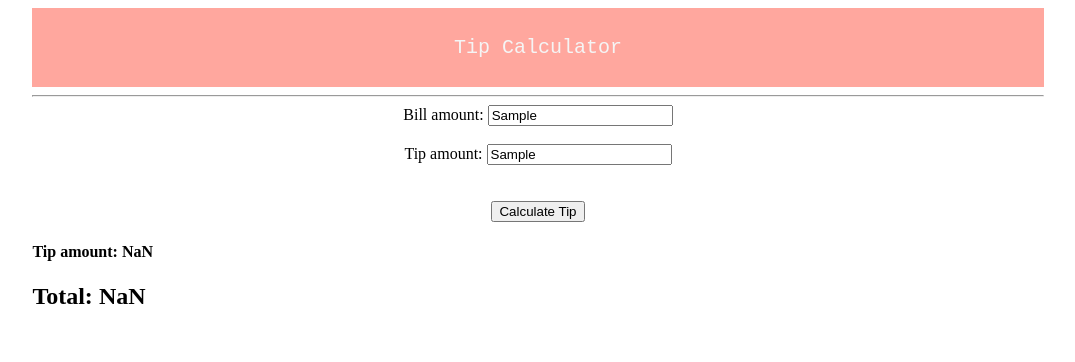
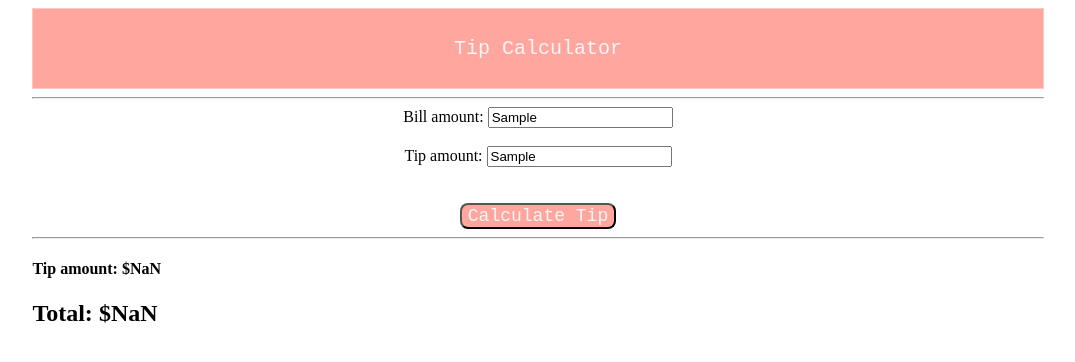
Before and after one commit to fcamacho8/Tip-Calculator, a plain HTML site: page index.html in a window 1280 px wide. Both pictures are taken after typing "Sample", "Sample" into the empty fields and a click on the button "Calculate Tip". Shown: the whole page, without its empty margins (102-1177 px from the left). Drawn offline with Linux system fonts and the light colour scheme.

Commit message:
added some css

```diff
--- a/index.html
+++ b/index.html
@@ -28,6 +28,7 @@
             <button id="submit">Calculate Tip</button>
 
         </div>
+        <hr>
         <div>
             <h4>Tip amount: <span id="tip-amount"></span></h4>
             <h2>Total: <span id="new-total"></span></h2>
--- a/script.js
+++ b/script.js
@@ -18,8 +18,8 @@ function addTip() {
     var total = bill.value
     var tipAmount = calculateTip(total, tipPercent);
     var newTotal = calculateTotal(tipAmount, total);
-    document.querySelector("#tip-amount").textContent = tipAmount;
-    document.querySelector("#new-total").textContent = newTotal.toFixed(2);
+    document.querySelector("#tip-amount").textContent = "$" + tipAmount;
+    document.querySelector("#new-total").textContent ="$" + newTotal.toFixed(2);
 }
 
 submit.addEventListener("click", addTip);
--- a/style.css
+++ b/style.css
@@ -9,7 +9,17 @@ header{
     font-size: 20px;
     background-color: rgb(255, 167, 158);
     padding: 8px;
+    border:1px solid rgb(255, 199, 193) ;
 }
 .inputs{
     text-align: center;
 }
+
+button {
+    background-color:rgb(255, 167, 158);
+    border-radius: 8px;
+    font-size: 18px;
+    cursor: pointer;
+    color: whitesmoke;
+    font-family: monospace;
+  }
```
